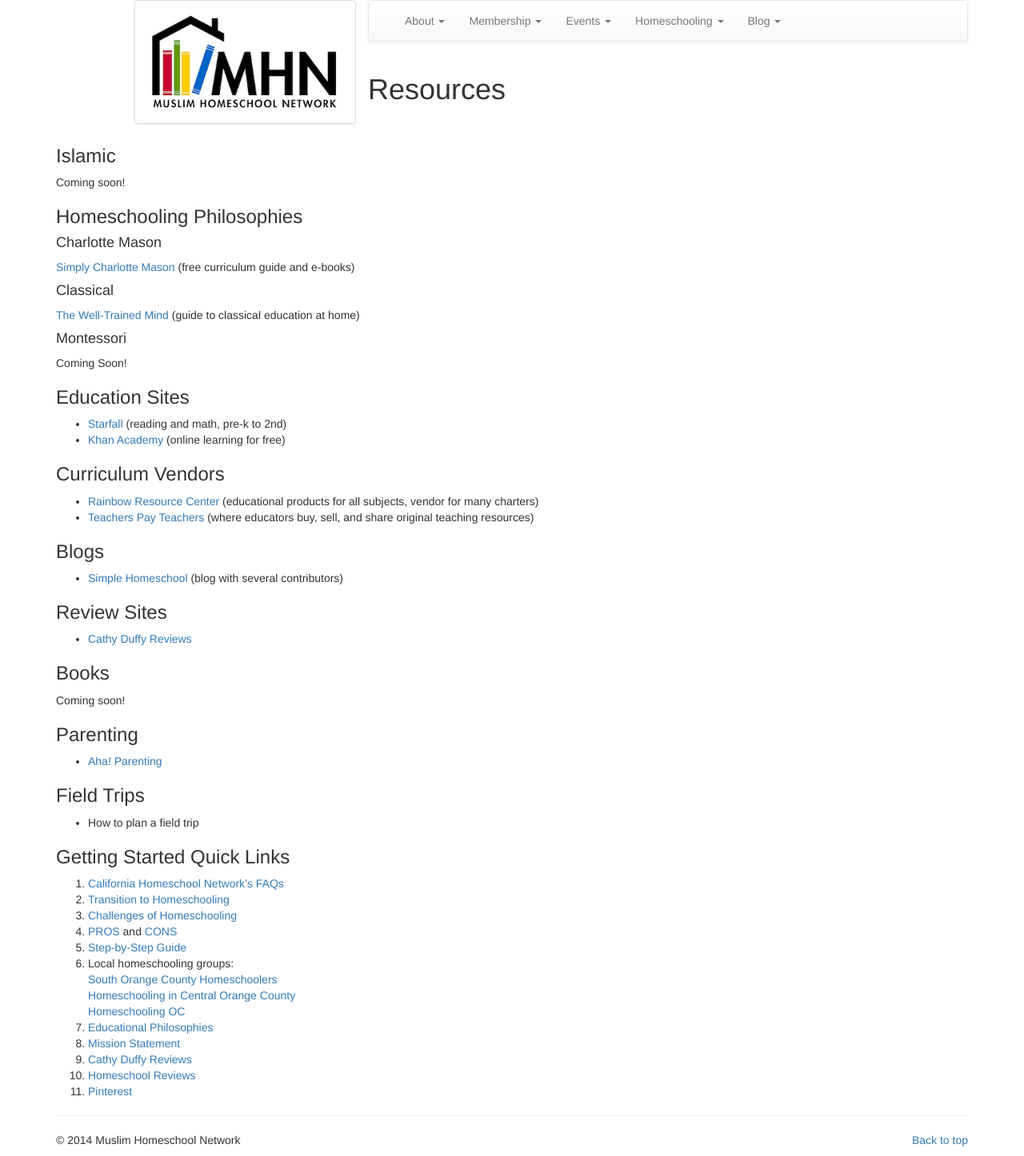
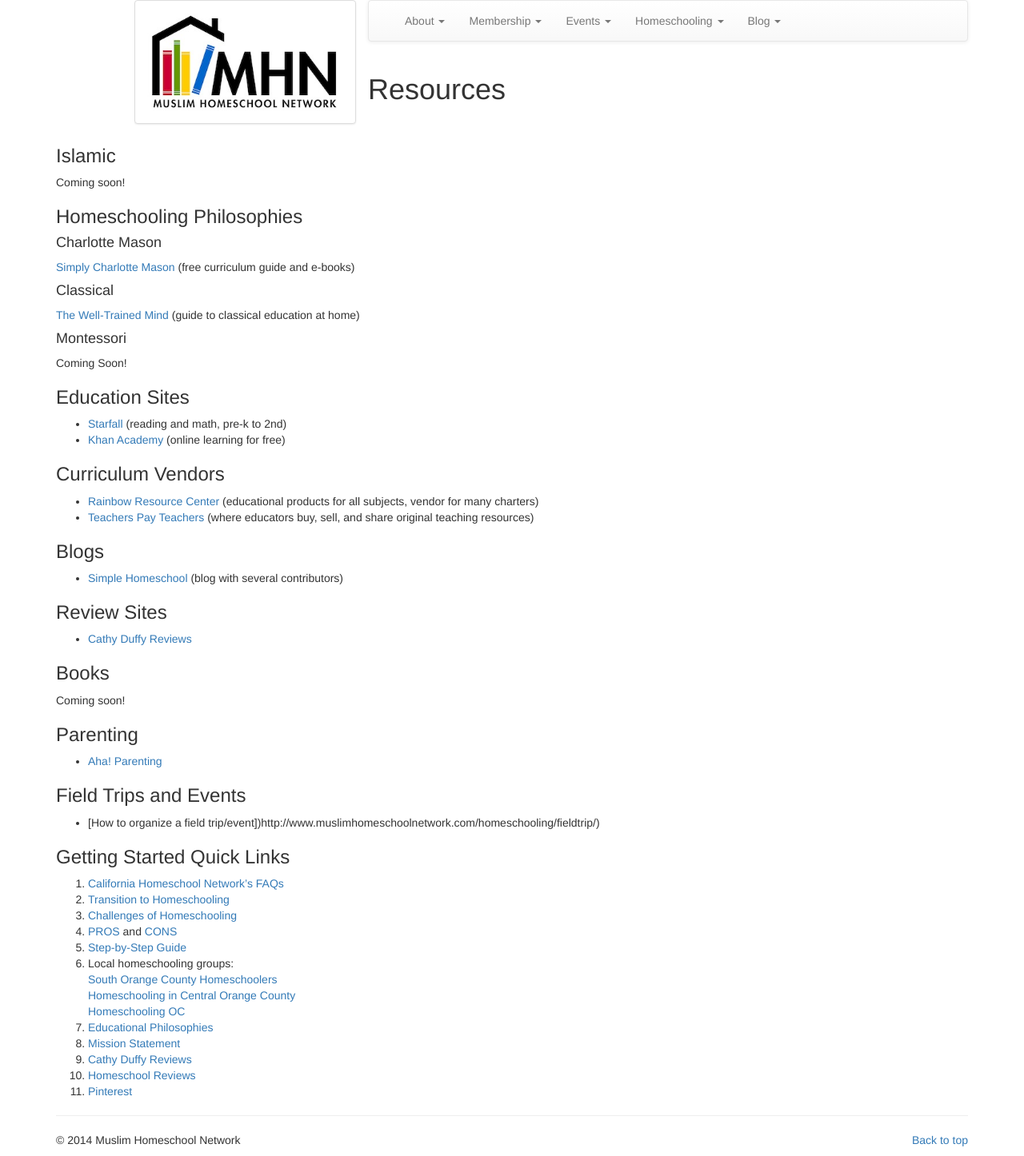
Before and after one commit to muslimhomeschoolnetwork/muslimhomeschoolnetwork.github.io, a Jekyll site: the page built from homeschooling/resources/index.md, in a window 1280 px wide. Shown: the whole page at 80% size. Built offline with Jekyll 4.4.1, drawn with Linux system fonts in a browser that asks for light colours; nearby versions of some CDN libraries; Markdown is read by kramdown in place of the engine named in the settings.

Commit message:
Update index.md

```diff
--- a/homeschooling/resources/index.md
+++ b/homeschooling/resources/index.md
@@ -38,8 +38,8 @@
 ###Parenting
 * [Aha! Parenting](http://www.ahaparenting.com)
 
-###Field Trips
-* How to plan a field trip
+###Field Trips and Events
+* [How to organize a field trip/event])http://www.muslimhomeschoolnetwork.com/homeschooling/fieldtrip/)
 
 ###Getting Started Quick Links
 
```
